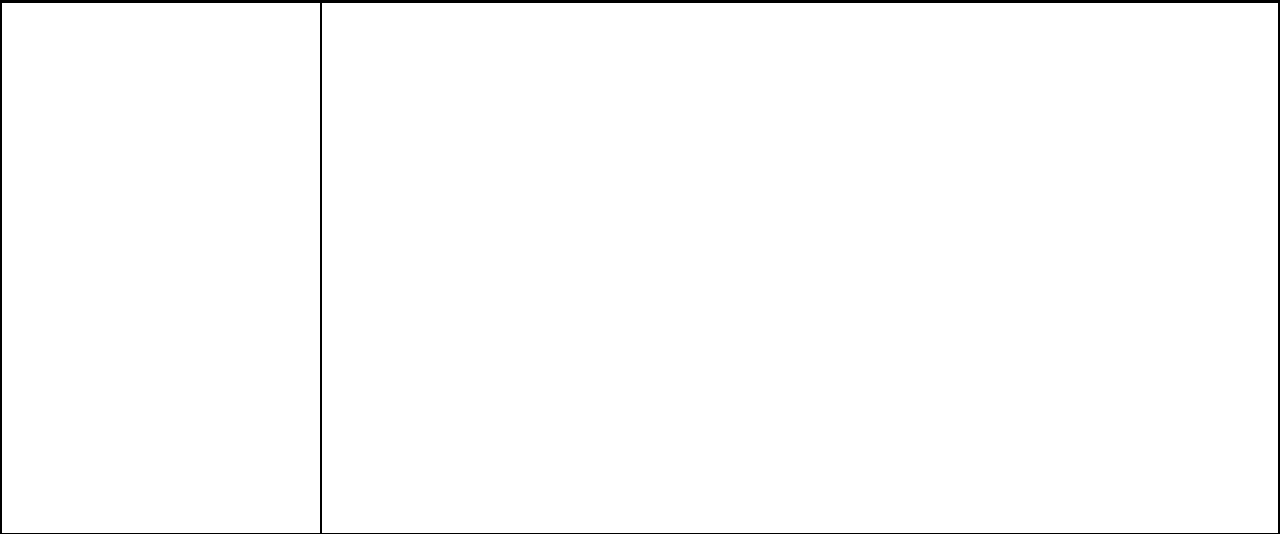
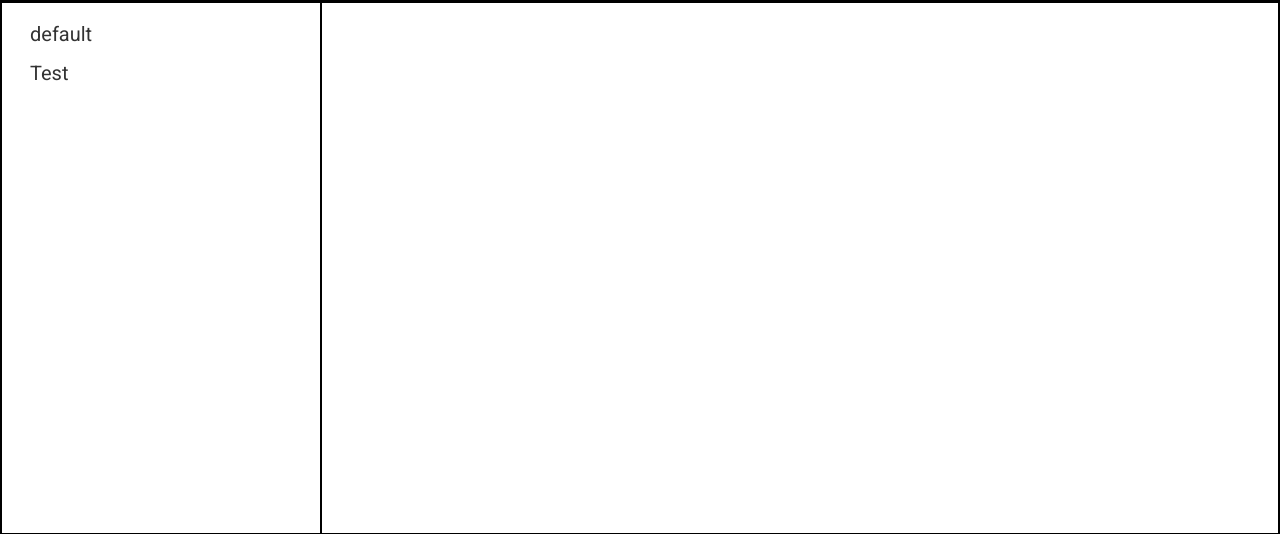
Before and after one commit to nikolaizhnikolov/todo-list, a website built with webpack: page dist/index.html in a window 1280 px wide. Shown: the part 132-666 px from the top of the page. Built offline with nearby package versions, Linux system fonts and the light colour scheme.

Commit message:
Add base project structure

```diff
--- a/src/components/content/content.css
+++ b/src/components/content/content.css
@@ -0,0 +1,3 @@
+.projects {
+    padding: 12px;
+}
--- a/src/components/content/content.js
+++ b/src/components/content/content.js
@@ -1,4 +1,5 @@
 import contentStyle from "./content.css";
+import { getAllProjects } from "../project/project";
 
 export const content = function () {
     const divWithClass = (c) => {
@@ -8,7 +9,10 @@
     };
 
     const content = divWithClass("content");
-    content.appendChild(divWithClass("projects"));
+
+    const projects = divWithClass("projects");
+    getAllProjects().forEach(p => projects.appendChild(p));
+    content.appendChild(projects);
     content.appendChild(divWithClass("todos"));
 
     return content;
--- a/src/components/project/project.css
+++ b/src/components/project/project.css
@@ -0,0 +1,11 @@
+.project {
+    display: flex;
+    flex-direction: column;
+
+    padding: 0.5rem 1rem;
+}
+
+.project:hover {
+    cursor: pointer;
+    background-color: gray;
+}
--- a/src/components/project/project.js
+++ b/src/components/project/project.js
@@ -0,0 +1,26 @@
+import style from "./project.css";
+
+const project = function (name, todos) {
+    const p = Object.create(null);
+    p.name = name;
+    p.todos = todos;
+    return p;
+};
+
+const testProjects = [project("default", []), project("Test", [])];
+
+const projectComponent = function (project) {
+    const p = document.createElement("div");
+    p.classList.add("project");
+    p.textContent = project.name;
+    p.onclick = () => {
+        console.log(project.name);
+    };
+    return p;
+};
+
+export const getAllProjects = () => {
+    const projectComponents = [];
+    testProjects.forEach(p => projectComponents.push(projectComponent(p)));
+    return projectComponents;
+}
--- a/src/style.css
+++ b/src/style.css
@@ -24,4 +24,5 @@
 .content {
     display: grid;
     grid-template-columns: 1fr 3fr;
+    font-size: 20px;
 }
```
Also changed, not shown: 1 other file.
